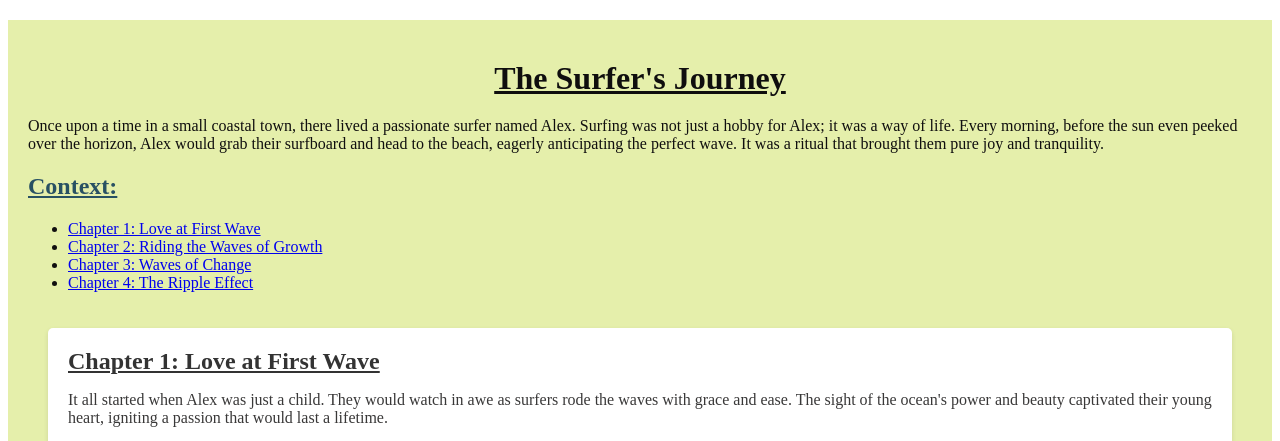
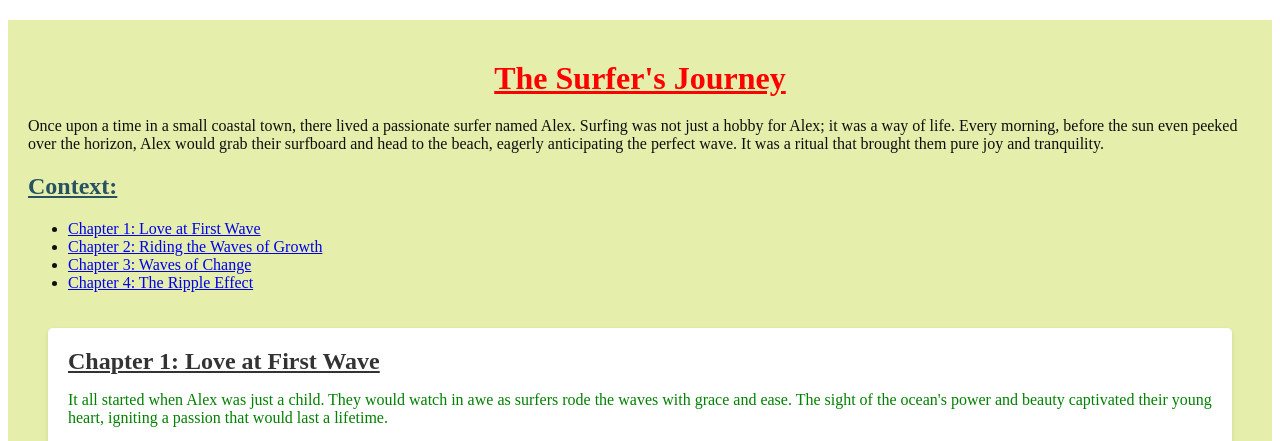
Before and after one commit to LaunchCodeAllhubs/js-assignment-4-html-me-something-91charu, a website: page index.html in a window 1280 px wide. Shown: the top 441 px of the page. Drawn offline with Linux system fonts and the light colour scheme; grey boxes are pictures that could not be loaded.

Commit message:
adding colors to heading and paragraph

```diff
--- a/styles.css
+++ b/styles.css
@@ -5,11 +5,11 @@ body {
 }
 
 #mainHeading {
-  color: rgb(15, 14, 14);
+  color:#FF0000;
 }
 
 .funParagraph {
-  color: rgb(57, 56, 56);
+  color:#008000;
 }
 
 header {
```
